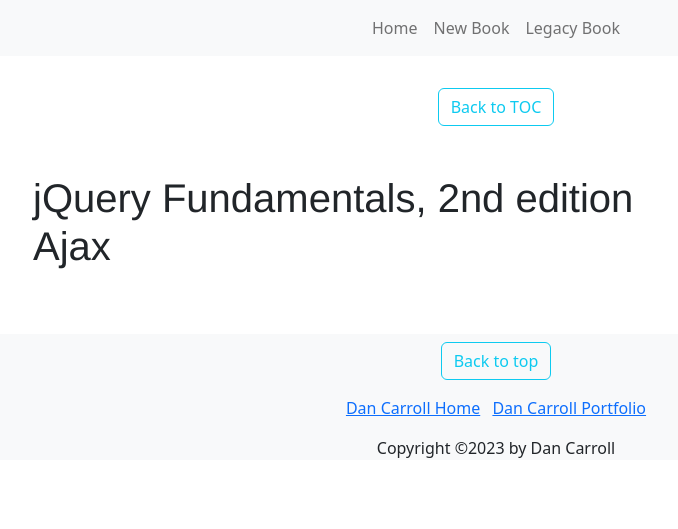
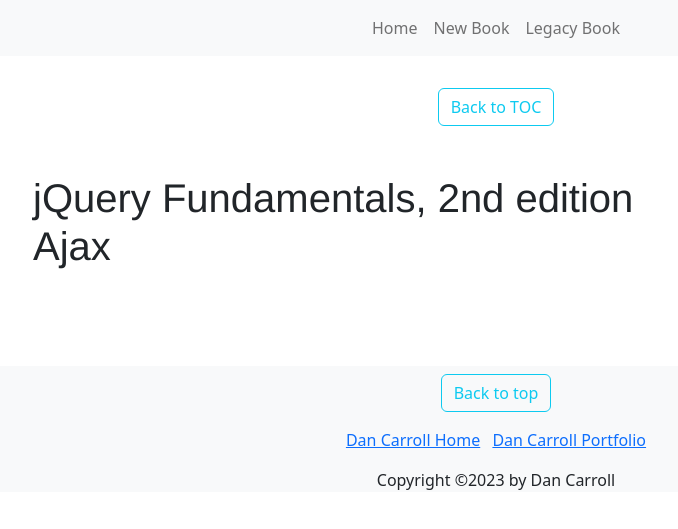
Before and after one commit to dan-carroll/jquery-fundamentals, a Jekyll site: the page built from book/ch07-ajax.md, in a window 1280 px wide. Shown: the top 529 px of the page, without its empty margins (144-822 px from the left). Built offline with Jekyll 4.4.1, drawn with Linux system fonts in a browser that asks for light colours.

Commit message:
Update main.css
Adjusted spacing for H1 heading for chapters.

```diff
--- a/assets/css/main.css
+++ b/assets/css/main.css
@@ -34,6 +34,10 @@ footer > p {
 
 #book-index h3 a:hover {
     color:darkblue;
+}
+
+#book-chapter h1 {
+    margin-bottom: 2.5rem;
 }
 
 #contents, #list-of-examples {
```
